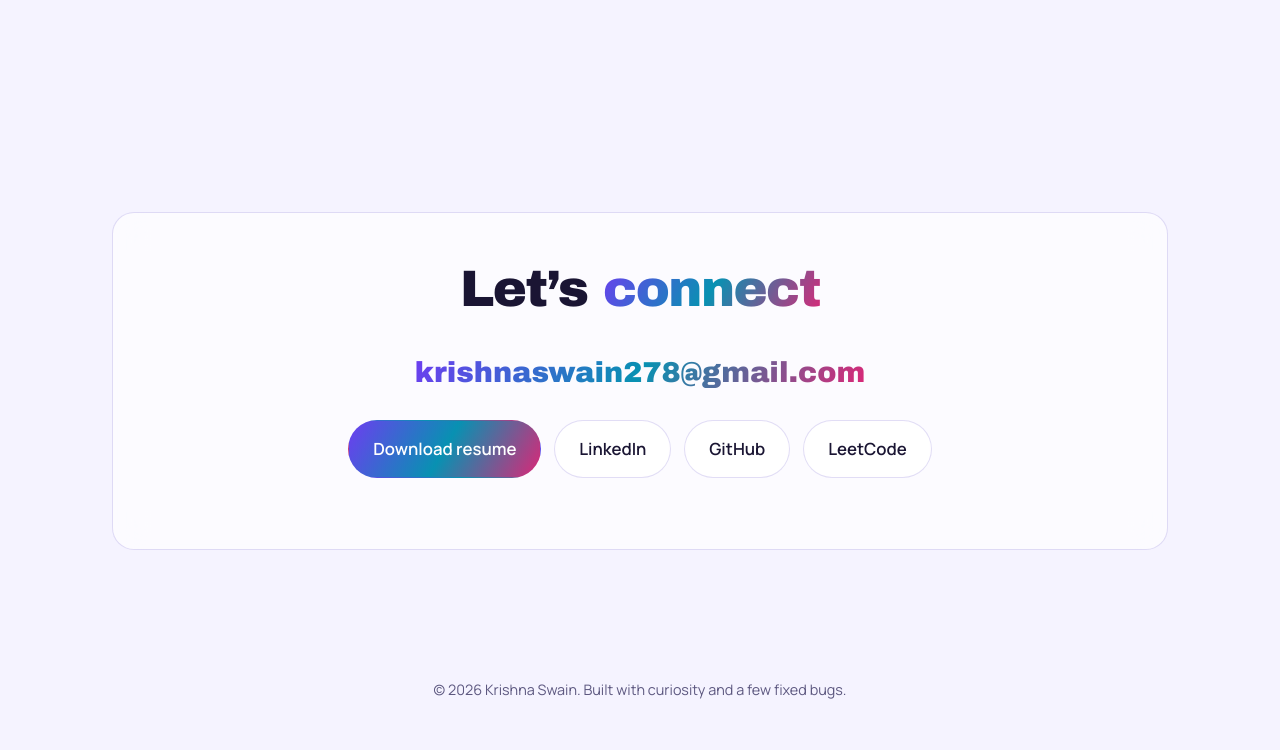
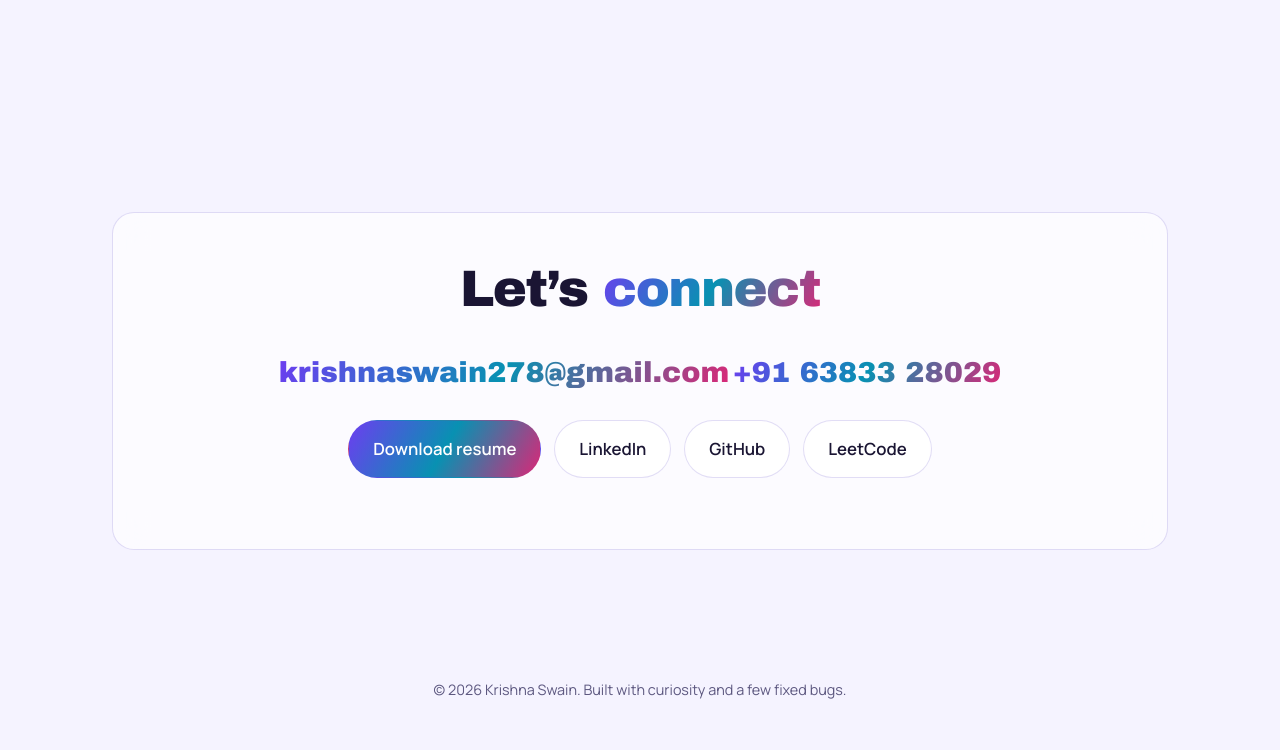
Before and after one commit to krishtriestocode/Portfolioforkrish, a plain HTML site: page index.html in a window 1280 px wide. Shown: the part 3297-4047 px from the top of the page. Drawn offline with Linux system fonts and the light colour scheme; a web font is replaced by a local one.

Commit message:
Update index.html

```diff
--- a/index.html
+++ b/index.html
@@ -197,6 +197,7 @@ footer{text-align:center;color:var(--mute);padding:2rem 0 3rem;position:relative
   <div class="glass rv" style="text-align:center;padding:3rem 1.4rem">
     <h2>Let’s <em>connect</em></h2>
     <a class="mail" href="mailto:krishnaswain278@gmail.com">krishnaswain278@gmail.com</a>
+    <a class="mail" href="tel:+916383328029">+91 63833 28029</a>
     <div class="links" style="justify-content:center">
       <a class="btn main" href="Krishna_Swain_Resume.pdf" download>Download resume</a>
       <a class="btn" href="https://www.linkedin.com/in/krishna-swain-5a2269385/" target="_blank" rel="noopener">LinkedIn</a>
```
